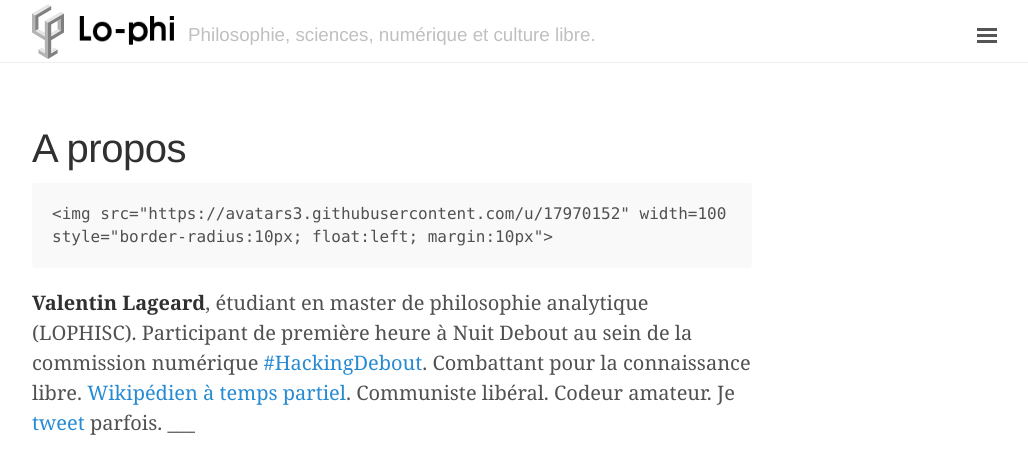
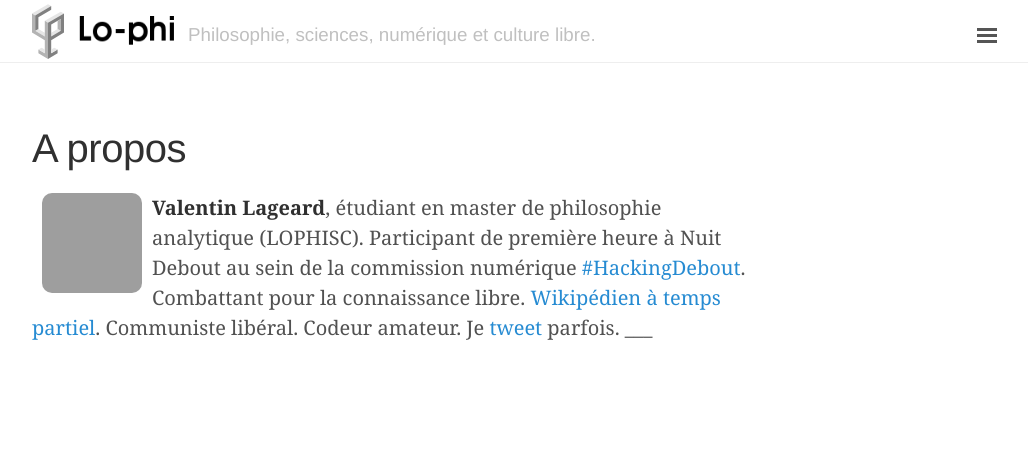
Before and after one commit to valentinlageard/valentinlageard.github.io, a Jekyll site: the page built from about.md, in a window 1280 px wide. Shown: the top 474 px of the page, without its empty margins (248-1276 px from the left). Built offline with Jekyll 4.4.1, drawn with Linux system fonts in a browser that asks for light colours; grey boxes are pictures that could not be loaded.

Commit message:
Update about.md

```diff
--- a/about.md
+++ b/about.md
@@ -3,7 +3,7 @@
 title: A propos
 ---
 
-    <img src="https://avatars3.githubusercontent.com/u/17970152" width=100 style="border-radius:10px; float:left; margin:10px">
+<img src="https://avatars3.githubusercontent.com/u/17970152" width=100px style="border-radius:10px; float:left; margin:10px">
 
 **Valentin Lageard**, étudiant en master de philosophie analytique (LOPHISC).
 Participant de première heure à Nuit Debout au sein de la commission numérique [#HackingDebout](https://wiki.nuitdebout.fr/wiki/Villes/Paris/Numérique). Combattant pour la connaissance libre. [Wikipédien à temps partiel](https://fr.wikipedia.org/wiki/Utilisateur:ValentinLageard). Communiste libéral. Codeur amateur. Je [tweet](https://twitter.com/valentinlageard) parfois.
```
